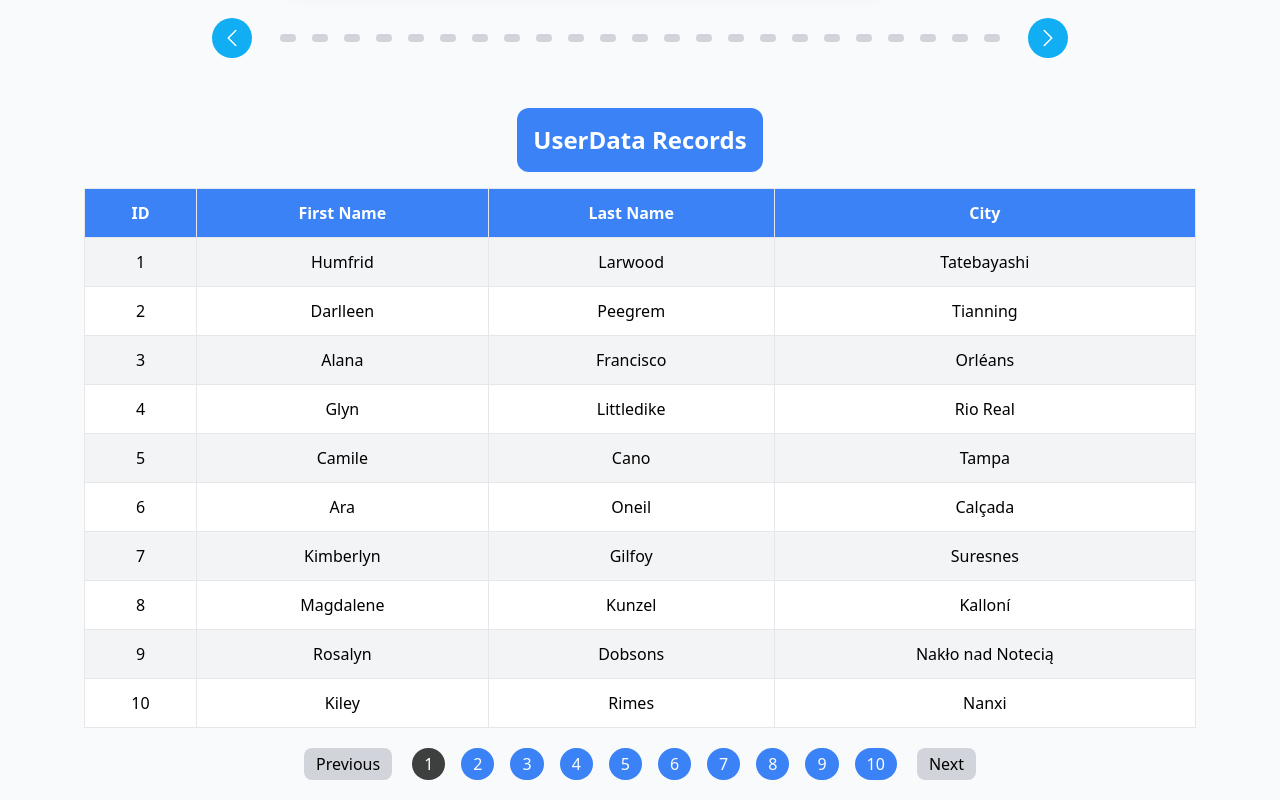
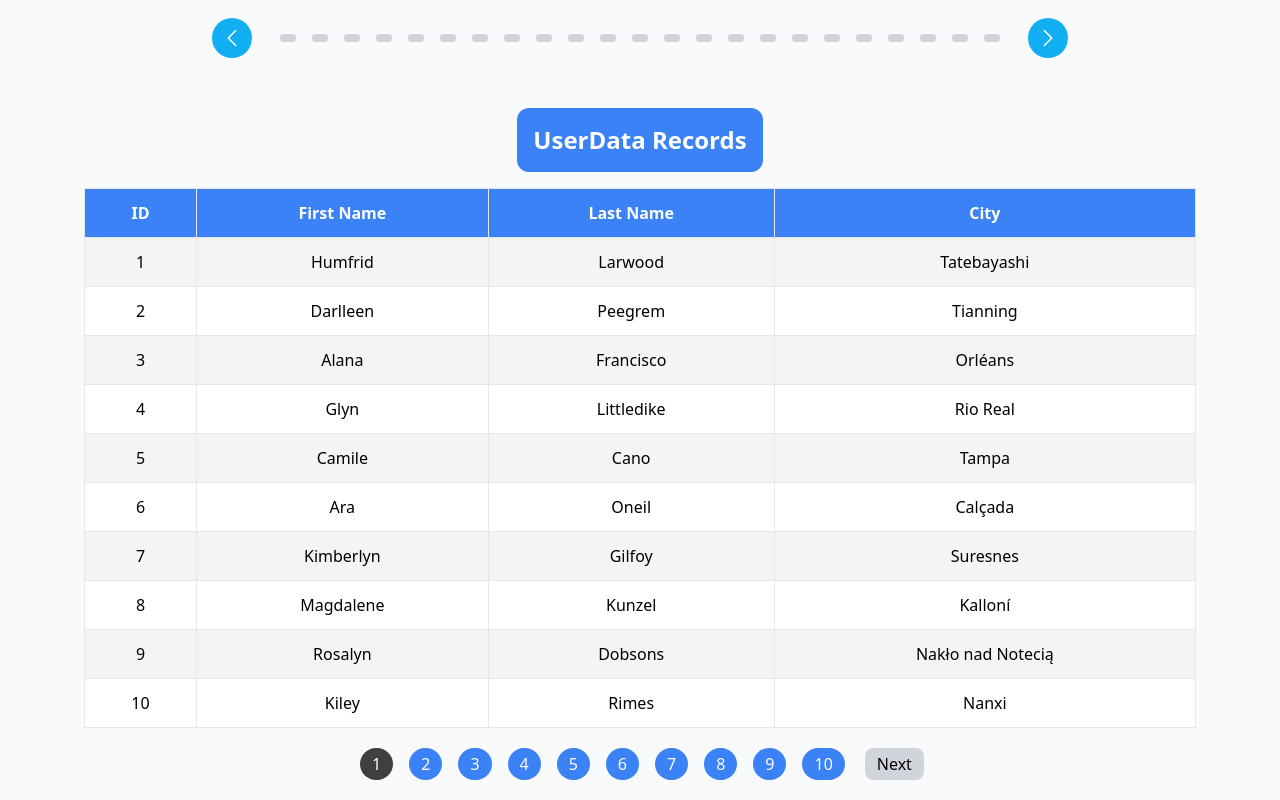
Before and after one commit to Aseem5047/avataar, a React (Vite) app: page / in a window 1280 px wide. Shown: the part 588-1388 px from the top of the page. Built offline with nearby package versions, Linux system fonts and the light colour scheme.

Commit message:
errors fixed

```diff
--- a/src/components/pagination/Pagination.jsx
+++ b/src/components/pagination/Pagination.jsx
@@ -34,8 +34,9 @@ const Pagination = ({ nPages, currentPage, setCurrentPage }) => {
 				<li className="page-item">
 					<button
 						onClick={goToPrevPage}
-						className="page-link bg-gray-300 px-3 py-1 rounded-lg mr-4 hover:bg-blue-500 hover:text-white"
-						disabled={currentPage === 1}
+						className={`page-link bg-gray-300 px-3 py-1 rounded-lg mr-4 hover:bg-blue-500 hover:text-white ${
+							currentPage === 1 && "hidden"
+						}`}
 					>
 						Previous
 					</button>
@@ -61,8 +62,9 @@ const Pagination = ({ nPages, currentPage, setCurrentPage }) => {
 				<li className="page-item">
 					<button
 						onClick={goToNextPage}
-						className="page-link bg-gray-300 px-3 py-1 rounded-lg ml-4 hover:bg-blue-500 hover:text-white"
-						disabled={currentPage === nPages}
+						className={`page-link bg-gray-300 px-3 py-1 rounded-lg ml-4 hover:bg-blue-500 hover:text-white ${
+							currentPage === nPages && "hidden"
+						}`}
 					>
 						Next
 					</button>
```
